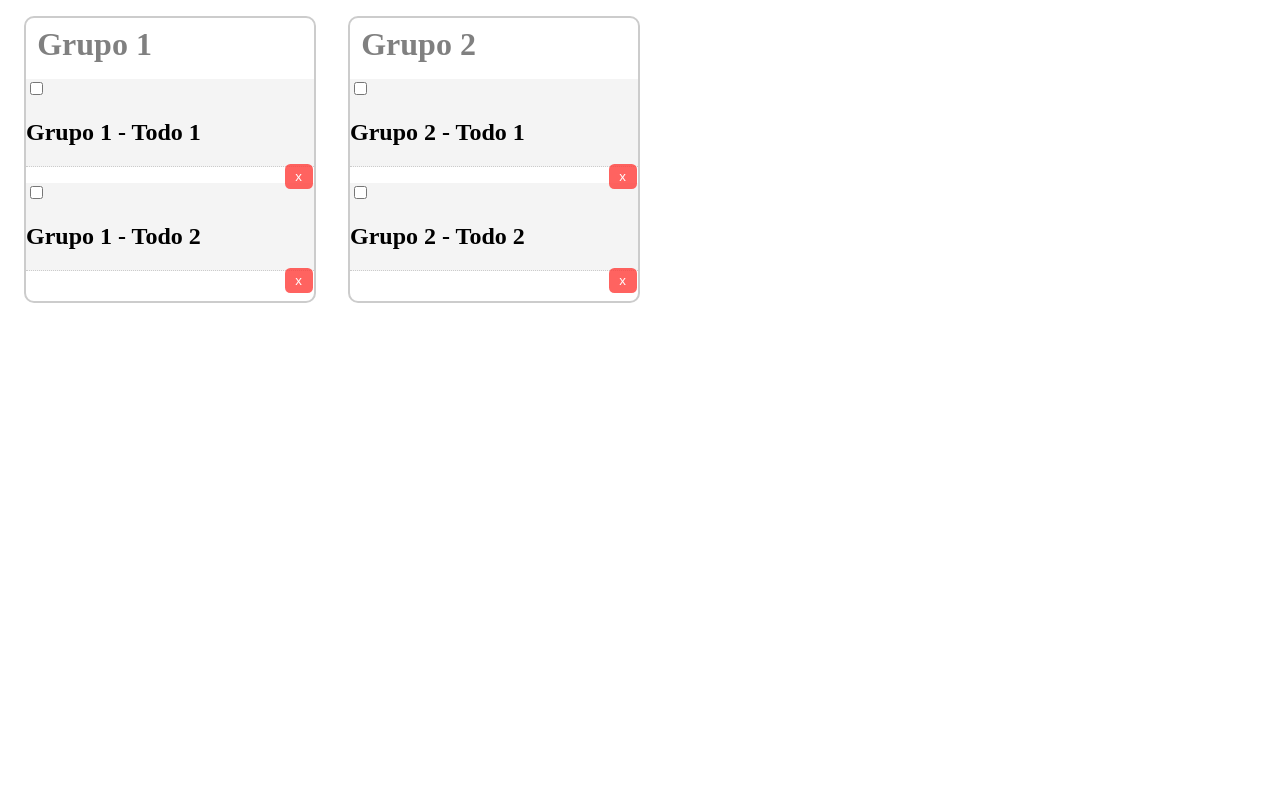
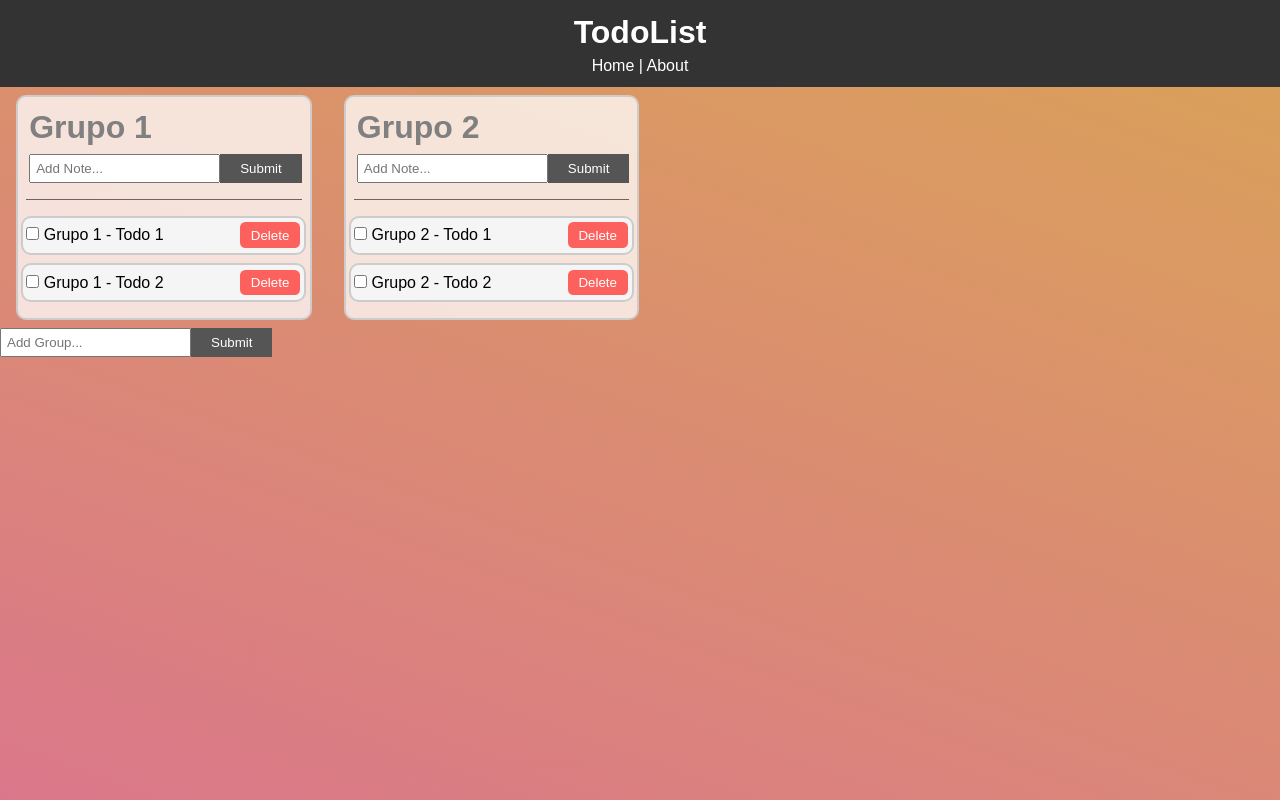
Before and after one commit to LucioTrincheri/notes-app, a React (Create React App) app: page / in a window 1280 px wide. Shown: the top 800 px of the page. Built offline with nearby package versions, Linux system fonts and the light colour scheme.

Commit message:
Added button functionality

```diff
--- a/src/App.js
+++ b/src/App.js
@@ -1,8 +1,10 @@
 import React, { Component } from "react";
 import { BrowserRouter as Router, Route } from "react-router-dom";
 import Header from "./components/layout/Header";
-//import "./App.css";
-import TodoGroup from "./components/TodoGroup.js";
+import "./App.css";
+import TodoGroup from "./components/TodoGroup";
+import AddTodoGroup from "./components/AddTodoGroup";
+import About from "./components/pages/About";
 
 class App extends Component {
 	state = {
@@ -12,12 +14,12 @@ class App extends Component {
 				title: "Grupo 1",
 				todos: [
 					{
-						id: 3,
+						id: 1,
 						title: "Grupo 1 - Todo 1",
 						completed: false
 					},
 					{
-						id: 4,
+						id: 2,
 						title: "Grupo 1 - Todo 2",
 						completed: false
 					}
@@ -28,12 +30,12 @@ class App extends Component {
 				title: "Grupo 2",
 				todos: [
 					{
-						id: 5,
+						id: 3,
 						title: "Grupo 2 - Todo 1",
 						completed: false
 					},
 					{
-						id: 6,
+						id: 4,
 						title: "Grupo 2 - Todo 2",
 						completed: false
 					}
@@ -42,15 +44,69 @@ class App extends Component {
 		]
 	};
 
+	nextGroupID = 2;
+	nextTodoID = 4;
+
+	//Agregar nuevo grupo de notas
+	addTodoGroup = title => {
+		const newGroup = {
+			id: this.nextGroupID++,
+			title: title,
+			todos: []
+		};
+		this.setState({
+			group: [...this.state.group, newGroup]
+		});
+	};
+	// Agregar nueva nota
+	addTodo = (title, id) => {
+		this.setState({
+			group: this.state.group.map(todoGroup => {
+				if (todoGroup.id === id) {
+					const newTodo = {
+						id: this.nextTodoID++,
+						title: title,
+						completed: false
+					};
+					todoGroup.todos = [...todoGroup.todos, newTodo];
+				}
+				return todoGroup;
+			})
+		});
+	};
+
 	render() {
 		return (
+			/*
 			<div className="App">
 				<div className="container">
+					// TODO Agregar Header
 					{this.state.group.map(todoGroup => (
-						<TodoGroup todoGroup={todoGroup} />
+						<TodoGroup addTodo={this.addTodo} todoGroup={todoGroup} />
 					))}
+					<AddTodoGroup />
 				</div>
 			</div>
+			*/
+			//! No funca y no tengo la mas remota idea de por que.
+			<Router>
+				<div className="App">
+					<Header />
+					<Route
+						path="/"
+						exact
+						render={props => (
+							<React.Fragment>
+								{this.state.group.map(todoGroup => (
+									<TodoGroup addTodo={this.addTodo} todoGroup={todoGroup} />
+								))}
+								<AddTodoGroup addTodoGroup={this.addTodoGroup} />
+							</React.Fragment>
+						)}
+					/>
+					<Route path="/about" component={About} />
+				</div>
+			</Router>
 		);
 	}
 }
--- a/src/components/Todo.js
+++ b/src/components/Todo.js
@@ -12,20 +12,20 @@ export class Todo extends Component {
 	};
 
 	render() {
-		const { id, title } = this.props.todo;
+		const { id, title, completed } = this.props.todo;
 		return (
-			<div className="todo-container" style={this.getStyle()}>
+			<div className={style.todoContainer}>
 				<p>
 					<input
 						type="checkbox"
 						// TODO onChange={this.props.markComplete.bind(this, id)}
 					/>{" "}
-					<h2>{title}</h2>
+					{title}
 					<button
 						className={style.delBtnStyle}
 						// TODO onClick={this.props.delTodo.bind(this, id)}
 					>
-						x
+						Delete
 					</button>
 				</p>
 			</div>
--- a/src/components/TodoGroup.js
+++ b/src/components/TodoGroup.js
@@ -1,6 +1,7 @@
 import React, { Component } from "react";
 import PropTypes from "prop-types";
 import Todo from "./Todo";
+import AddTodo from "./AddTodo";
 import css from "../styles/index.module.css";
 
 class TodoGroup extends Component {
@@ -8,6 +9,10 @@ class TodoGroup extends Component {
 		return (
 			<div className={css.groupContainer}>
 				<h1 className={css.groupTitle}>{this.props.todoGroup.title}</h1>
+				<AddTodo
+					groupId={this.props.todoGroup.id}
+					addTodo={this.props.addTodo}
+				/>
 				{this.props.todoGroup.todos.map(todo => (
 					<Todo todo={todo} />
 				))}
@@ -18,7 +23,8 @@ class TodoGroup extends Component {
 
 // PropTypes
 TodoGroup.propTypes = {
-	todoGroup: PropTypes.object.isRequired
+	todoGroup: PropTypes.object.isRequired,
+	addTodo: PropTypes.func.isRequired
 };
 
 export default TodoGroup;
```
